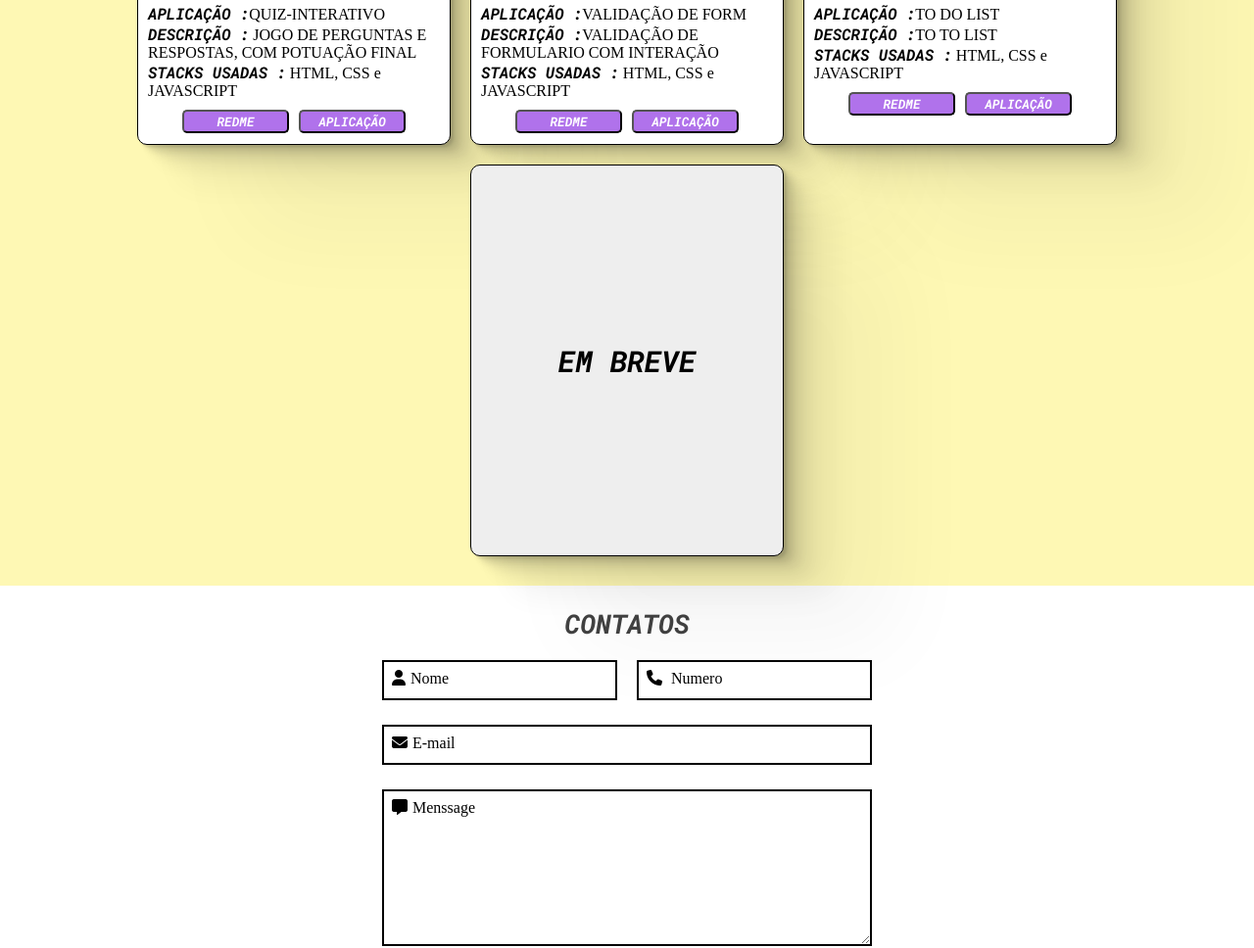
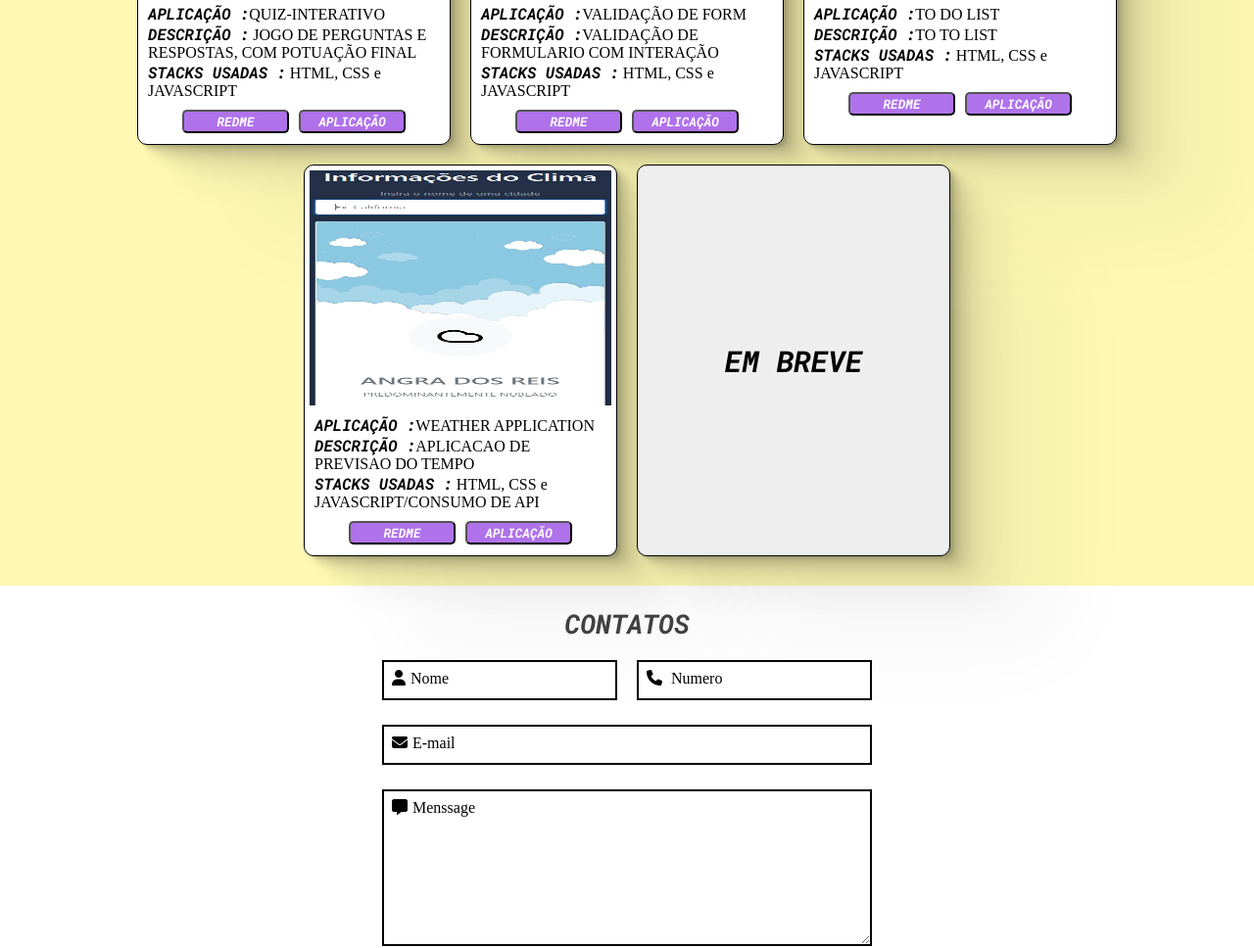
Before and after one commit to Sansanoski/Portifolio, a plain HTML site: page index.html in a window 1280 px wide. Shown: the part 1233-2201 px from the top of the page at 98% size. Drawn offline with nearby package versions, Linux system fonts and the light colour scheme.

Commit message:
add novo projeto

```diff
--- a/index.html
+++ b/index.html
@@ -99,7 +99,7 @@
                 </div>
                 <div class="container-projects">
                     <div class="project">
-                        <img class="imgProject" src="Captura de tela 2022-06-28 224407.png" alt="validacao de form">
+                        <img class="imgProject" src="Captura de tela 2022-06-28 224407.png" alt="APLICATIVO DE LISTA DE TAREFAS">
                         <div class="descriptionOfProject">
                             <p class="titleOfProject"> <strong>APLICAÇÃO :</strong>TO DO LIST</p>
                             <p class="description"><strong>DESCRIÇÃO :</strong>TO TO LIST</p>
@@ -107,6 +107,20 @@
                             <div class="btns-project">
                                 <button class="btn-project"><a href="https://github.com/Sansanoski/toDoList/tree/main" target="_blank">REDME</a></button>
                                 <button class="btn-project"><a href="https://toddolistt.netlify.app" target="_blank">APLICAÇÃO</a></button>
+                            </div>
+                        </div>
+                    </div>
+                </div>
+                <div class="container-projects">
+                    <div class="project">
+                        <img class="imgProject" src="Captura de tela 2022-08-21 111030.png" alt="APLICATIVO DE PREVISAO DO TEMPO">
+                        <div class="descriptionOfProject">
+                            <p class="titleOfProject"> <strong>APLICAÇÃO :</strong>WEATHER APPLICATION</p>
+                            <p class="description"><strong>DESCRIÇÃO :</strong>APLICACAO DE PREVISAO DO TEMPO</p>
+                            <div class="staksOfProjects"><strong>STACKS USADAS :</strong> HTML, CSS e JAVASCRIPT/CONSUMO DE API</div>
+                            <div class="btns-project">
+                                <button class="btn-project"><a href="https://github.com/Sansanoski/Weather-Forecast" target="_blank">REDME</a></button>
+                                <button class="btn-project"><a href="" target="_blank">APLICAÇÃO</a></button>
                             </div>
                         </div>
                     </div>
--- a/style.css
+++ b/style.css
@@ -183,7 +183,7 @@ animation-duration: 1s;
     margin: 10px;
 }
 
-.container-projects:nth-child(4) {
+.container-projects:nth-child(5) {
     display: flex;
     justify-content: center;
     align-items: center;
```
Also changed, not shown: Captura de tela 2022-08-21 111030.png (added).
